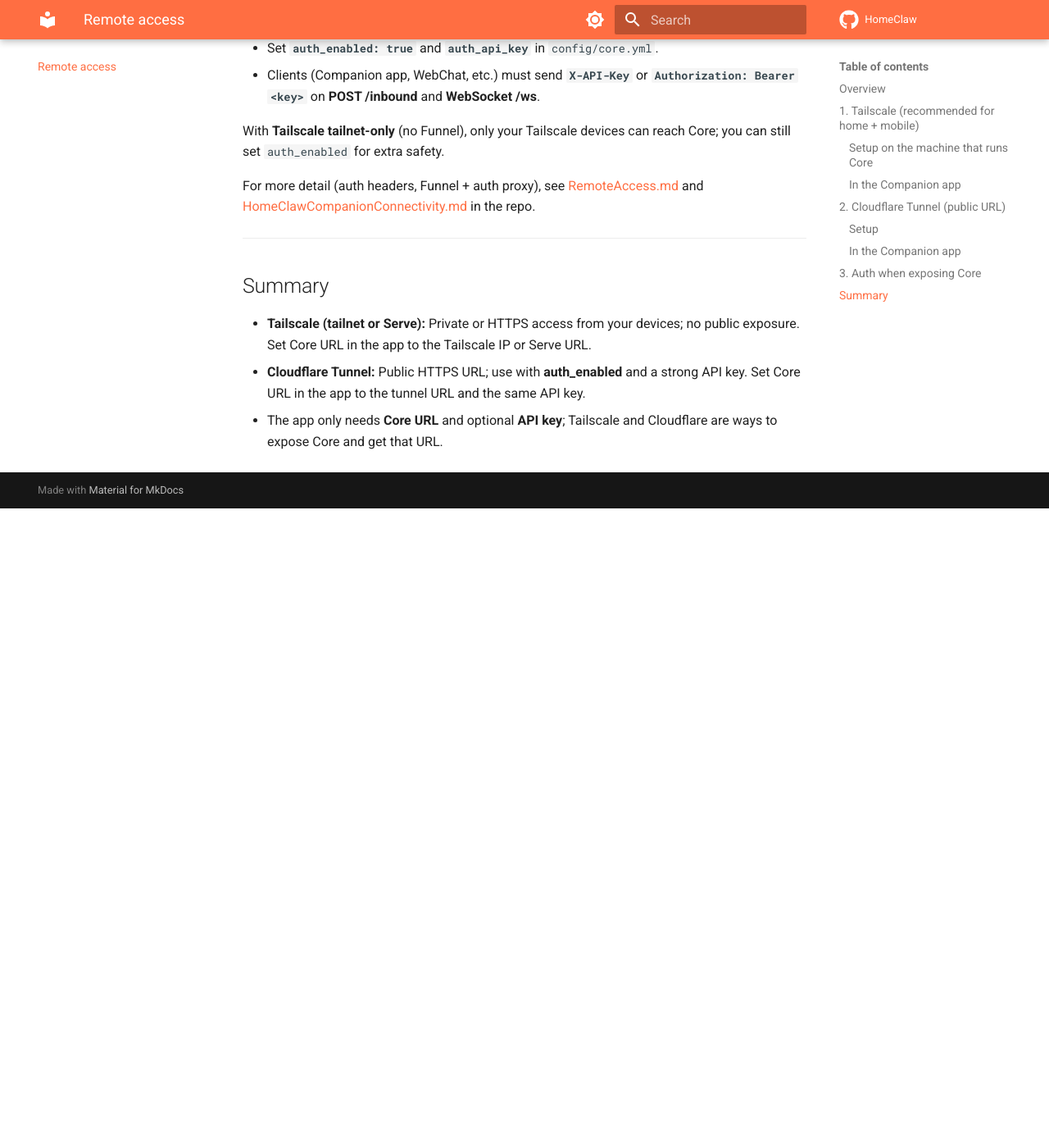
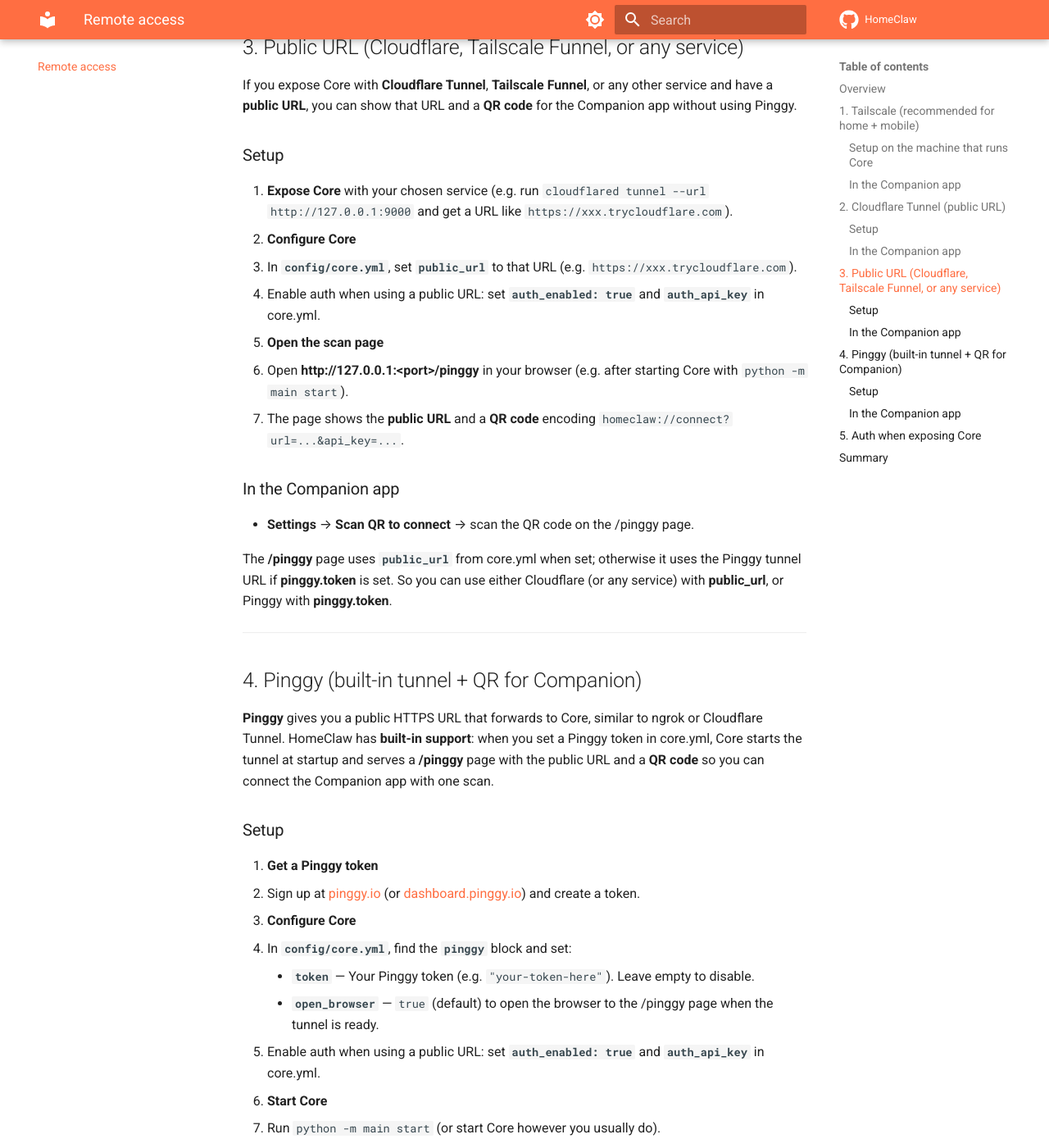
Before and after one commit to allenpeng0705/HomeClaw, an MkDocs documentation site: the page built from docs/remote-access.md, in a window 1280 px wide and 1400 px high, scrolled down 3012 px. Shown: the whole window at 82% size. Built offline with MkDocs 1.6.1 and Material for MkDocs 9.7.7, drawn with Linux system fonts in a browser that asks for light colours; comment, search, counter and statistics services are not loaded; before the commit the page ends 3632 px from its top, so only the background shows below that; some of the changed text lies outside the part shown.

Commit message:
update the document, add pinggy build-in support

```diff
--- a/docs/remote-access.md
+++ b/docs/remote-access.md
@@ -11,7 +11,8 @@
 | **Tailscale (tailnet)** | Only devices on your Tailscale network | Home + your devices (phone, laptop); private, no public exposure |
 | **Tailscale Funnel** | Anyone with the URL (public HTTPS) | Webhooks, bots; use with strong auth |
 | **Cloudflare Tunnel** | Anyone with the tunnel URL (public HTTPS) | Simple public URL; use with Core `auth_enabled` |
-| **Pinggy** | Anyone with the Pinggy URL (public HTTPS) | Similar to ngrok/Cloudflare; zero-config tunnel. See `docs_design/StrongLocalModelAndPerplexityRouting.md` §6 in the repo. |
+| **Pinggy** | Anyone with the Pinggy URL (public HTTPS) | **Built-in:** set `pinggy.token` in core.yml; Core starts the tunnel and serves **/pinggy** with public URL and QR for Companion scan-to-connect. |
+| **Any public URL** | Anyone with the URL (Cloudflare, Tailscale Funnel, etc.) | Set **`public_url`** in core.yml to your public Core URL; **GET /pinggy** shows that URL and a QR code for Companion. No tunnel started by Core. |
 | **SSH tunnel** | You, from the machine where the tunnel runs | Developers; desktop → Core over SSH |
 
 The **Companion app** and other clients only need a **Core URL** and optional **API key**. They do not include Tailscale or Cloudflare SDKs—you choose how to expose Core, then set that URL in the app.
@@ -80,7 +81,60 @@
 
 ---
 
-## 3. Auth when exposing Core
+## 3. Public URL (Cloudflare, Tailscale Funnel, or any service)
+
+If you expose Core with **Cloudflare Tunnel**, **Tailscale Funnel**, or any other service and have a **public URL**, you can show that URL and a **QR code** for the Companion app without using Pinggy.
+
+### Setup
+
+1. **Expose Core** with your chosen service (e.g. run `cloudflared tunnel --url http://127.0.0.1:9000` and get a URL like `https://xxx.trycloudflare.com`).
+2. **Configure Core**
+   - In **`config/core.yml`**, set **`public_url`** to that URL (e.g. `https://xxx.trycloudflare.com`).
+   - Enable auth when using a public URL: set **`auth_enabled: true`** and **`auth_api_key`** in core.yml.
+3. **Open the scan page**
+   - Open **http://127.0.0.1:&lt;port&gt;/pinggy** in your browser (e.g. after starting Core with `python -m main start`).
+   - The page shows the **public URL** and a **QR code** encoding `homeclaw://connect?url=...&api_key=...`.
+
+### In the Companion app
+
+- **Settings** → **Scan QR to connect** → scan the QR code on the /pinggy page.
+
+The **/pinggy** page uses **`public_url`** from core.yml when set; otherwise it uses the Pinggy tunnel URL if **pinggy.token** is set. So you can use either Cloudflare (or any service) with **public_url**, or Pinggy with **pinggy.token**.
+
+---
+
+## 4. Pinggy (built-in tunnel + QR for Companion)
+
+**Pinggy** gives you a public HTTPS URL that forwards to Core, similar to ngrok or Cloudflare Tunnel. HomeClaw has **built-in support**: when you set a Pinggy token in core.yml, Core starts the tunnel at startup and serves a **/pinggy** page with the public URL and a **QR code** so you can connect the Companion app with one scan.
+
+### Setup
+
+1. **Get a Pinggy token**
+   - Sign up at [pinggy.io](https://pinggy.io) (or [dashboard.pinggy.io](https://dashboard.pinggy.io)) and create a token.
+
+2. **Configure Core**
+   - In **`config/core.yml`**, find the **`pinggy`** block and set:
+     - **`token`** — Your Pinggy token (e.g. `"your-token-here"`). Leave empty to disable.
+     - **`open_browser`** — `true` (default) to open the browser to the /pinggy page when the tunnel is ready.
+   - Enable auth when using a public URL: set **`auth_enabled: true`** and **`auth_api_key`** in core.yml.
+
+3. **Start Core**
+   - Run `python -m main start` (or start Core however you usually do).
+   - Core starts the Pinggy tunnel in the background. When the tunnel is ready, Core opens **http://127.0.0.1:&lt;port&gt;/pinggy** in your browser (if `open_browser: true`).
+   - The **/pinggy** page shows the **public URL** and a **QR code** encoding the Companion connection link (`homeclaw://connect?url=...&api_key=...`).
+
+### In the Companion app
+
+- **Settings** → **Scan QR to connect** → scan the QR code on the /pinggy page.
+- The app saves the Core URL and API key and connects through the tunnel. No need to type the URL or key.
+
+If you prefer not to open the browser automatically, set **`pinggy.open_browser: false`** in core.yml; you can still open **http://127.0.0.1:9000/pinggy** (or your Core port) manually to see the QR.
+
+For design details (tunnel lifecycle, optional CLI), see **docs_design/PinggyIntegration.md** in the repo.
+
+---
+
+## 5. Auth when exposing Core
 
 When Core is reachable from the internet (e.g. via Cloudflare Tunnel or Tailscale Funnel):
 
@@ -97,4 +151,6 @@
 
 - **Tailscale (tailnet or Serve):** Private or HTTPS access from your devices; no public exposure. Set Core URL in the app to the Tailscale IP or Serve URL.
 - **Cloudflare Tunnel:** Public HTTPS URL; use with **auth_enabled** and a strong API key. Set Core URL in the app to the tunnel URL and the same API key.
-- The app only needs **Core URL** and optional **API key**; Tailscale and Cloudflare are ways to expose Core and get that URL.
+- **Public URL:** Set **`public_url`** in core.yml to your public Core URL (e.g. from Cloudflare Tunnel, Tailscale Funnel). **GET /pinggy** shows that URL and a QR code for Companion. Enable **auth_enabled** when using a public URL.
+- **Pinggy:** Built-in tunnel; set **`pinggy.token`** in core.yml and optionally **`pinggy.open_browser: true`**. Core serves **/pinggy** with public URL and QR; use Companion **Scan QR to connect**. Enable **auth_enabled** when using the public URL.
+- The app only needs **Core URL** and optional **API key**; Tailscale, Cloudflare, **public_url**, and Pinggy are ways to expose or point to Core and get that URL.
```
Also changed, not shown: docs/core-config.md (+12 -0 lines), docs_design/PinggyIntegration.md (+2 -0 lines), main.py (+104 -45 lines), site/en/channels-companion.html, site/zh/channels-companion.html, 3 other files.
